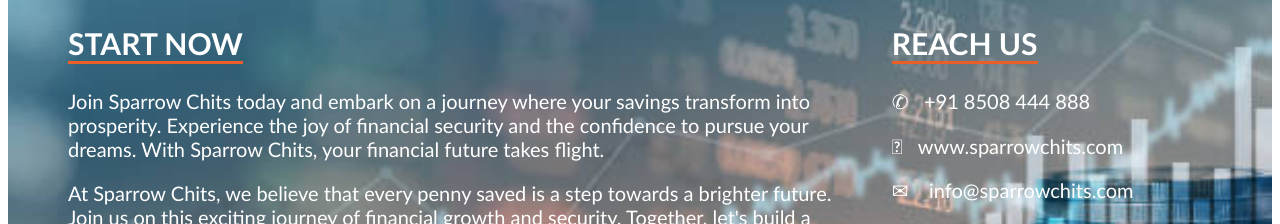
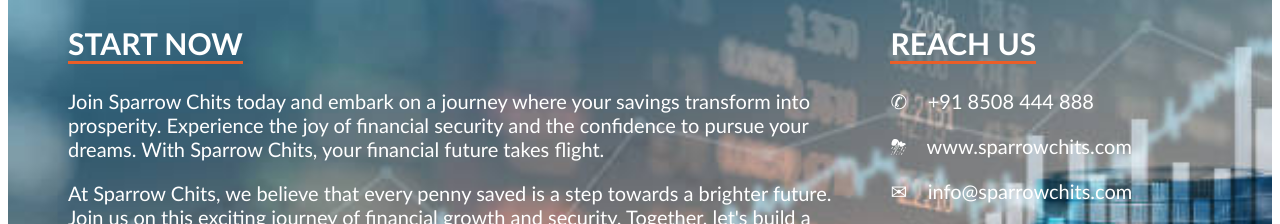
Before and after one commit to harithilak27/sparrowChits-angular-project, an Angular app: page /home in a window 1280 px wide. Shown: the part 2697-2921 px from the top of the page. Built offline with nearby package versions, Linux system fonts and the light colour scheme.

Commit message:
icon changed in cotact us form

```diff
--- a/src/app/app.component.html
+++ b/src/app/app.component.html
@@ -44,10 +44,10 @@
     </div>
     <div class="inner-text">
         <h2>REACH US</h2>
-        <p>&#9990;&nbsp;&nbsp;&nbsp;+91 8508 444 888</p>
-        <p>&#xf0ac;&nbsp;&nbsp;&nbsp;www.sparrowchits.com</p>
+        <p>&#9990;&nbsp;&nbsp;&nbsp; +91 8508 444 888</p>
+        <p>&#9928;&nbsp;&nbsp;&nbsp; www.sparrowchits.com</p>
         <p>&#9993;&nbsp;&nbsp;&nbsp; info@sparrowchits.com</p>
-        <p>&#9991;&nbsp;&nbsp;&nbsp;Shop No. 3, Marvel Complex, Vinayagar Kovil Street, BK Pudur,
+        <p>&#9991;&nbsp;&nbsp;&nbsp; Shop No. 3, Marvel Complex, Vinayagar Kovil Street, BK Pudur,
             Kuniamuthur Po, Coimbatore - 641008.</p>
     </div>
     </div>
```
